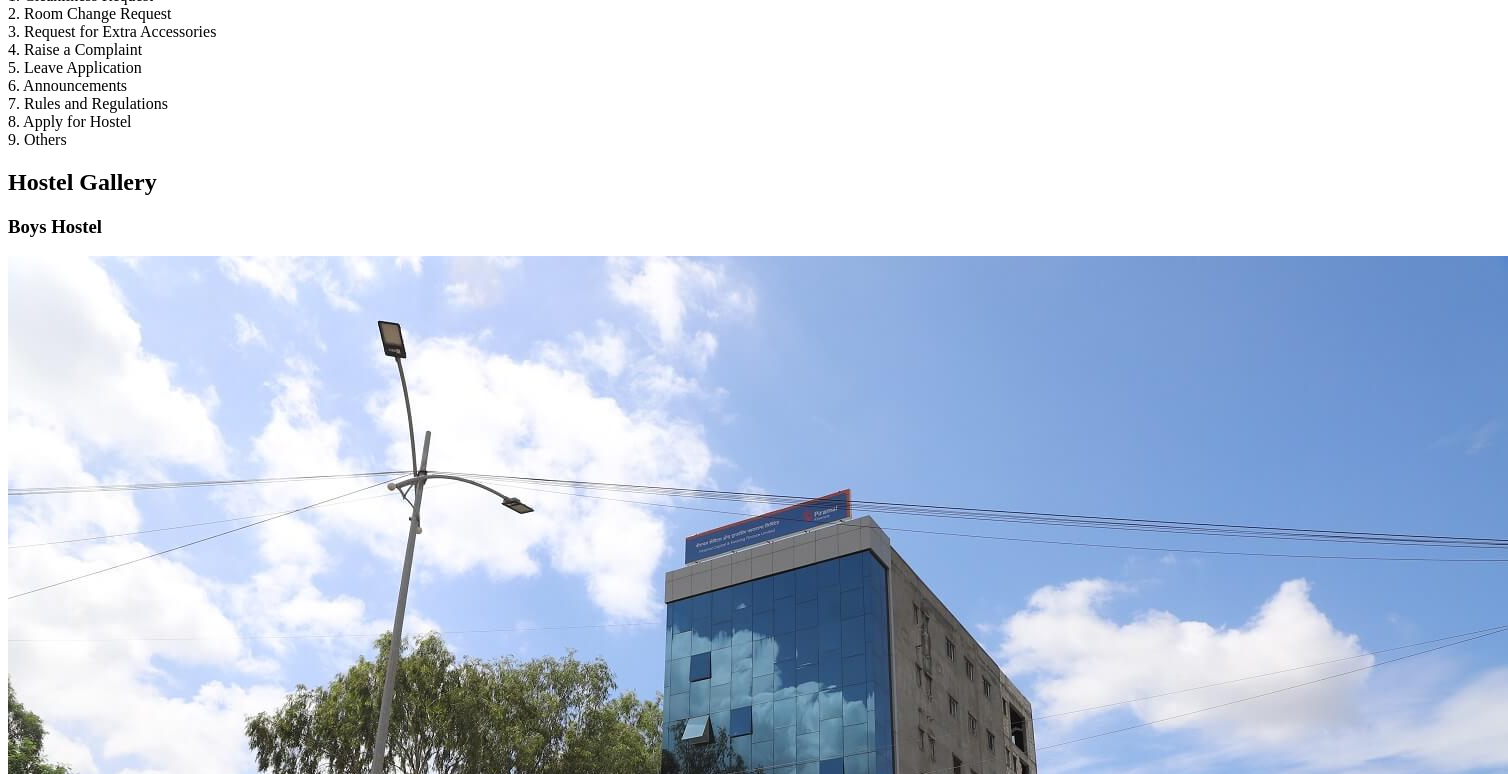
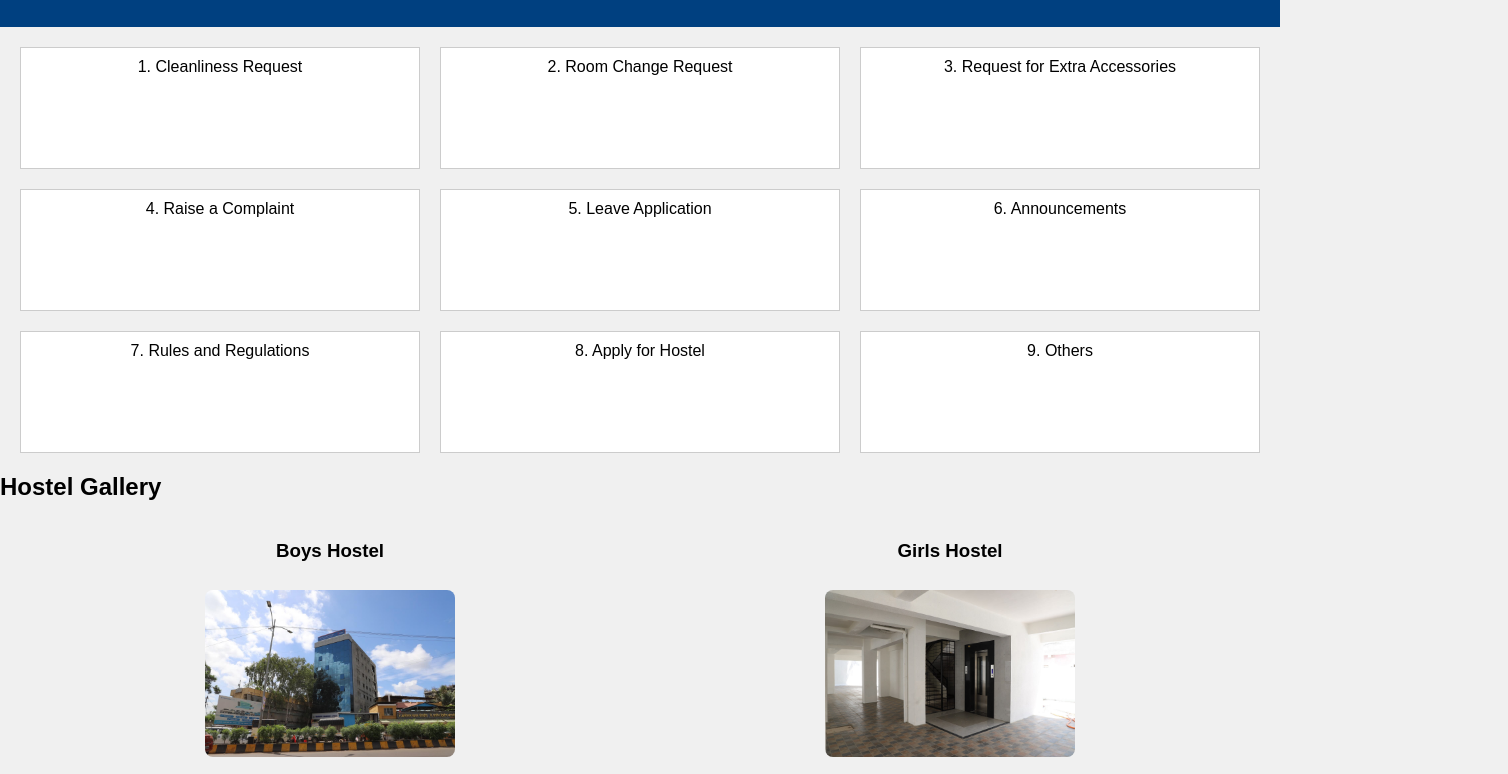
Before and after one commit to neera12124sg/project-hostel-final, a plain HTML site: page index.html in a window 1280 px wide. Shown: the part 93-867 px from the top of the page, 1508 px wide, since content can reach past the window. Drawn offline with Linux system fonts and the light colour scheme.

Commit message:
Update style.css

```diff
--- a/style.css
+++ b/style.css
@@ -1,86 +1,138 @@
-<!DOCTYPE html>
-<html lang="en">
-<head>
-    <meta charset="UTF-8">
-    <meta name="viewport" content="width=device-width, initial-scale=1.0">
-    <title>MIT AOE Hostel Facilities</title>
-    <link rel="stylesheet" href="style.css">
-</head>
-<body>
 
-    <header class="header">
-        <h1>MIT AOE Hostel Facilities</h1>
-    </header>
+body {
+    font-family: Arial, sans-serif;
+    margin: 0;
+    padding: 0;
+    background-color: #f0f0f0;
+}
 
-    <section class="grid-section">
-        <div class="grid-container">
-            <!-- First Row -->
-            <div class="grid-item" onclick="location.href='request.html?type=cleanliness'">1. Cleanliness Request</div>
-            <div class="grid-item" onclick="location.href='request.html?type=roomChange'">2. Room Change Request</div>
-            <div class="grid-item" onclick="location.href='request.html?type=accessories'">3. Request for Extra Accessories</div>
+header {
+    text-align: center;
+    padding: 20px;
+    background-color: #004080;
+    color: white;
+}
 
-            <!-- Second Row -->
-            <div class="grid-item" onclick="location.href='request.html?type=complaint'">4. Raise a Complaint</div>
-            <div class="grid-item" onclick="location.href='request.html?type=leave'">5. Leave Application</div>
-            <div class="grid-item" onclick="location.href='request.html?type=announcements'">6. Announcements</div>
+.grid-section {
+    margin: 20px;
+}
 
-            <!-- Third Row -->
-            <div class="grid-item" onclick="location.href='request.html?type=rules'">7. Rules and Regulations</div>
-            <div class="grid-item" onclick="location.href='request.html?type=applyHostel'">8. Apply for Hostel</div>
-            <div class="grid-item" onclick="location.href='request.html?type=others'">9. Others</div>
-        </div>
-    </section>
+.grid-container {
+    display: grid;
+    grid-template-columns: repeat(auto-fill, minmax(200px, 1fr));
+    gap: 20px;
+}
 
-    <!-- Track My Request Section -->
-    <section class="tracking-section">
-        <h3>Track My Request</h3>
-        <button id="trackRequestBtn">Track My Request</button>
+.grid-item {
+    background-color: #fff;
+    padding: 10px;
+    border: 1px solid #ccc;
+    text-align: center;
+    cursor: pointer;
+    transition: background-color 0.3s ease;
+    height: 100px; /* Default height for PC view */
+}
 
-        <div id="request-status">
-            <p>Request 1: Completed <span class="status-icon completed">&#x2714;</span></p>
-            <p>Request 2: Completed <span class="status-icon completed">&#x2714;</span></p>
-            <p>Request 3: Pending <span class="status-icon pending">&#x2718;</span></p>
-        </div>
-    </section>
+.grid-item:hover {
+    background-color: #f2f2f2;
+}
 
-    <!-- Admin Section (Hidden) -->
-    <section id="admin-section" style="display: none;">
-        <h3>Admin Panel</h3>
-        <input type="password" id="admin-password" placeholder="Enter admin password">
-        <button id="admin-login-btn">Login</button>
+.gallery {
+    display: flex;
+    justify-content: space-around;
+    margin: 20px;
+}
 
-        <div id="admin-controls" style="display: none;">
-            <h4>Update Request Status</h4>
-            <select id="request-select">
-                <option value="1">Request 1</option>
-                <option value="2">Request 2</option>
-                <option value="3">Request 3</option>
-            </select>
-            <select id="status-select">
-                <option value="completed">Completed</option>
-                <option value="pending">Pending</option>
-            </select>
-            <button id="update-status-btn">Update Status</button>
-        </div>
-    </section>
+.boys-gallery, .girls-gallery {
+    display: flex;
+    flex-direction: column;
+    align-items: center;
+}
 
-    <!-- Footer -->
-    <footer>
-        <div class="footer-container">
-            <div class="footer-address">
-                <h4>Address:</h4>
-                <p>MIT Academy of Engineering, Alandi Road,<br>
-                Pune - 412 105, Maharashtra (India).</p>
-                <p>Mobile: +91-906844436, +91-87933334300.</p>
-            </div>
-            <div class="footer-contacts">
-                <h4>Contacts:</h4>
-                <p>Phone: 020 - 38432870.</p>
-                <p>Email: mitaoehostel.le.lo</p>
-            </div>
-        </div>
-    </footer>
+.gallery img {
+    width: 100%;
+    height: auto;
+    max-width: 210px;
+    max-height: 210px;
+    border-radius: 8px;
+    margin: 10px;
+}
 
-    <script src="script.js"></script>
-</body>
-</html>
+/* Media Query for PC View */
+@media (min-width: 768px) {
+    .gallery img {
+        max-width: 250px; /* Increased for PC view */
+        max-height: 250px; /* Increased for PC view */
+    }
+
+    .grid-container {
+        grid-template-columns: repeat(3, 1fr); /* Align boxes in three columns */
+    }
+
+    .grid-item {
+        height: 100px; /* Ensure consistent height for all items in PC view */
+    }
+}
+
+/* Media Query for Mobile View */
+@media (max-width: 767px) {
+    .grid-item {
+        height: 60px; /* Smaller height for mobile view */
+        font-size: 14px; /* Adjust font size for better fit */
+        padding: 8px; /* Slightly less padding */
+    }
+}
+
+input[type="text"], textarea {
+    width: 100%;
+    padding: 10px;
+    margin: 10px 0;
+    box-sizing: border-box;
+}
+
+textarea {
+    height: 100px; /* Adjust height for description */
+}
+
+.modal {
+    display: none;
+    position: fixed;
+    z-index: 1;
+    left: 0;
+    top: 0;
+    width: 100%;
+    height: 100%;
+    background-color: rgba(0, 0, 0, 0.4);
+    justify-content: center;
+    align-items: center;
+}
+
+.modal-content {
+    background-color: white;
+    padding: 20px;
+    border-radius: 8px;
+    width: 60%;
+    max-width: 500px;
+}
+
+.close {
+    float: right;
+    font-size: 20px;
+    cursor: pointer;
+}
+
+.footer-container {
+    display: flex;
+    justify-content: space-between;
+    padding: 20px;
+    background-color: #004080;
+    color: white;
+}
+
+.footer-address, .footer-contacts {
+    width: 45%; /* Adjust width as needed */
+}
+
+.footer-address h4, .footer-contacts h4 {
+    margin: 0 0 10px 0; /* Margin for heading */
+}
```
